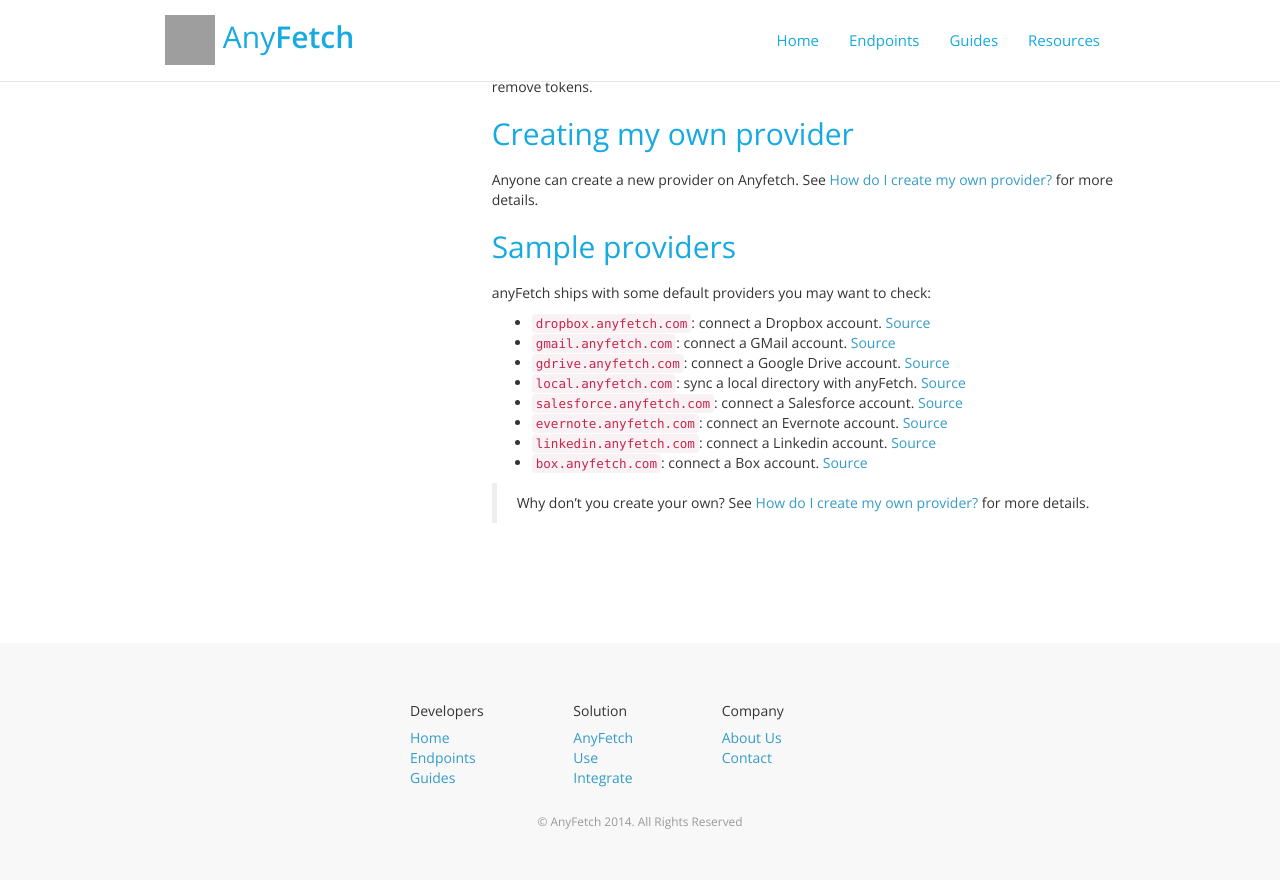
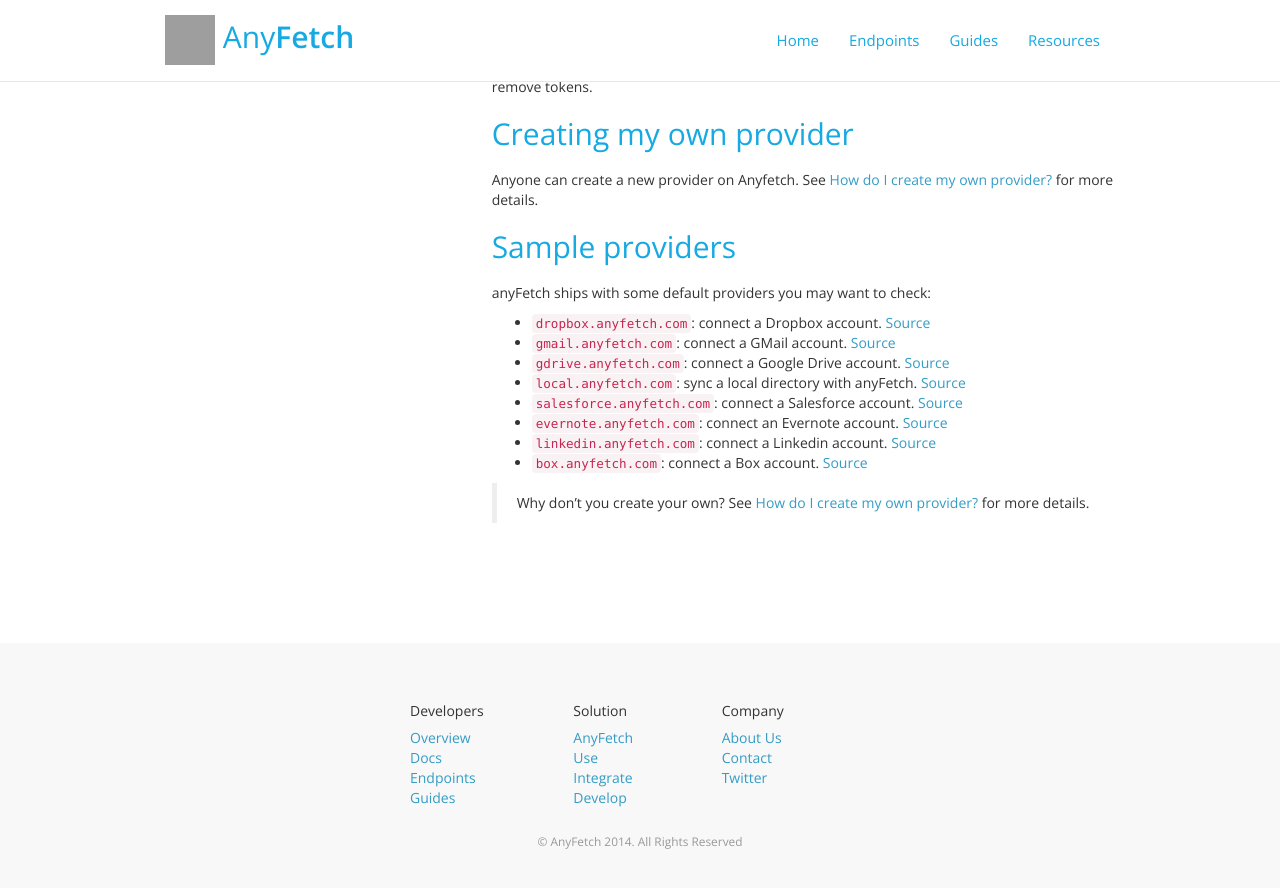
Before and after one commit to AnyFetch/developers.anyfetch.com, a Jekyll site: the page built from guides/using/provider.md, in a window 1280 px wide and 900 px high, scrolled down 1192 px. Shown: the top 888 px of the window. Built offline with Jekyll 4.4.1, drawn with Linux system fonts in a browser that asks for light colours; nearby versions of some CDN libraries; Markdown is read by kramdown in place of the engine named in the settings; grey boxes are pictures that could not be loaded.

Commit message:
Dead links

```diff
--- a/_layouts/doc.html
+++ b/_layouts/doc.html
@@ -100,30 +100,34 @@
     {% endif %}
   </div>
 
+
   <footer class="footer">
     <div class="container">
       <div class="row">
         <div class="col-xs-4 col-sm-2 col-sm-offset-3">
           <h5>Developers</h5>
           <ul class="list-unstyled">
-            <li><a href="/">Home</a></li>
-            <li><a href="/endpoints">Endpoints</a></li>
-            <li><a href="/guides">Guides</a></li>
+            <li><a href="http://anyfetch.com/develop.html">Overview</a></li>
+            <li><a href="http://developers.anyfetch.com/" target="_blank">Docs</a></li>
+            <li><a href="http://developers.anyfetch.com/endpoints/" target="_blank">Endpoints</a></li>
+            <li><a href="http://developers.anyfetch.com/guides/" target="_blank">Guides</a></li>
           </ul>
         </div>
         <div class="col-xs-4 col-sm-2">
           <h5>Solution</h5>
           <ul class="list-unstyled">
-            <li><a href="http://anyfetch.com/" target="_blank">AnyFetch</a></li>
-            <li><a href="http://anyfetch.com/use.html" target="_blank">Use</a></li>
-            <li><a href="http://anyfetch.com/integrate.html" target="_blank">Integrate</a></li>
+            <li><a href="http://anyfetch.com/">AnyFetch</a></li>
+            <li><a href="http://anyfetch.com/use.html">Use</a></li>
+            <li><a href="http://anyfetch.com/integrate.html">Integrate</a></li>
+            <li><a href="http://anyfetch.com/develop.html">Develop</a></li>
           </ul>
         </div>
         <div class="col-xs-4col-sm-2">
           <h5>Company</h5>
           <ul class="list-unstyled">
-            <li><a href="http://anyfetch.com/about-us.html" target="_blank">About Us</a></li>
-            <li><a href="http://anyfetch.com/about-us.html#contact" target="_blank">Contact</a></li>
+            <li><a href="http://anyfetch.com/about-us.html">About Us</a></li>
+            <li><a href="http://anyfetch.com/about-us.html#contact">Contact</a></li>
+            <li><a href="https://twitter.com/AnyFetch" target="_blank">Twitter</a></li>
           </ul>
         </div>
       </div>
--- a/guides/using/provider.md
+++ b/guides/using/provider.md
@@ -37,7 +37,7 @@
 When an authorization is revoked, the manager will automatically call `DELETE /token` to remove tokens.
 
 ## Creating my own provider
-Anyone can create a new provider on Anyfetch. See [How do I create my own provider?](/creating/provider.html) for more details.
+Anyone can create a new provider on Anyfetch. See [How do I create my own provider?](/guides/creating/provider.html) for more details.
 
 ## Sample providers
 anyFetch ships with some default providers you may want to check:
@@ -51,4 +51,4 @@
 * `linkedin.anyfetch.com`: connect a Linkedin account. [Source](https://github.com/AnyFetch/linkedin-provider.anyfetch.com)
 * `box.anyfetch.com`: connect a Box account. [Source](https://github.com/AnyFetch/box-provider.anyfetch.com)
 
-> Why don't you create your own? See [How do I create my own provider?](/creating/provider.html) for more details.
+> Why don't you create your own? See [How do I create my own provider?](/guides/creating/provider.html) for more details.
```
Also changed, not shown: guides/tutorials/document-type.md (+1 -1 lines), guides/using/hydrater.md (+1 -1 lines), resources/document-types.md (+1 -1 lines).
